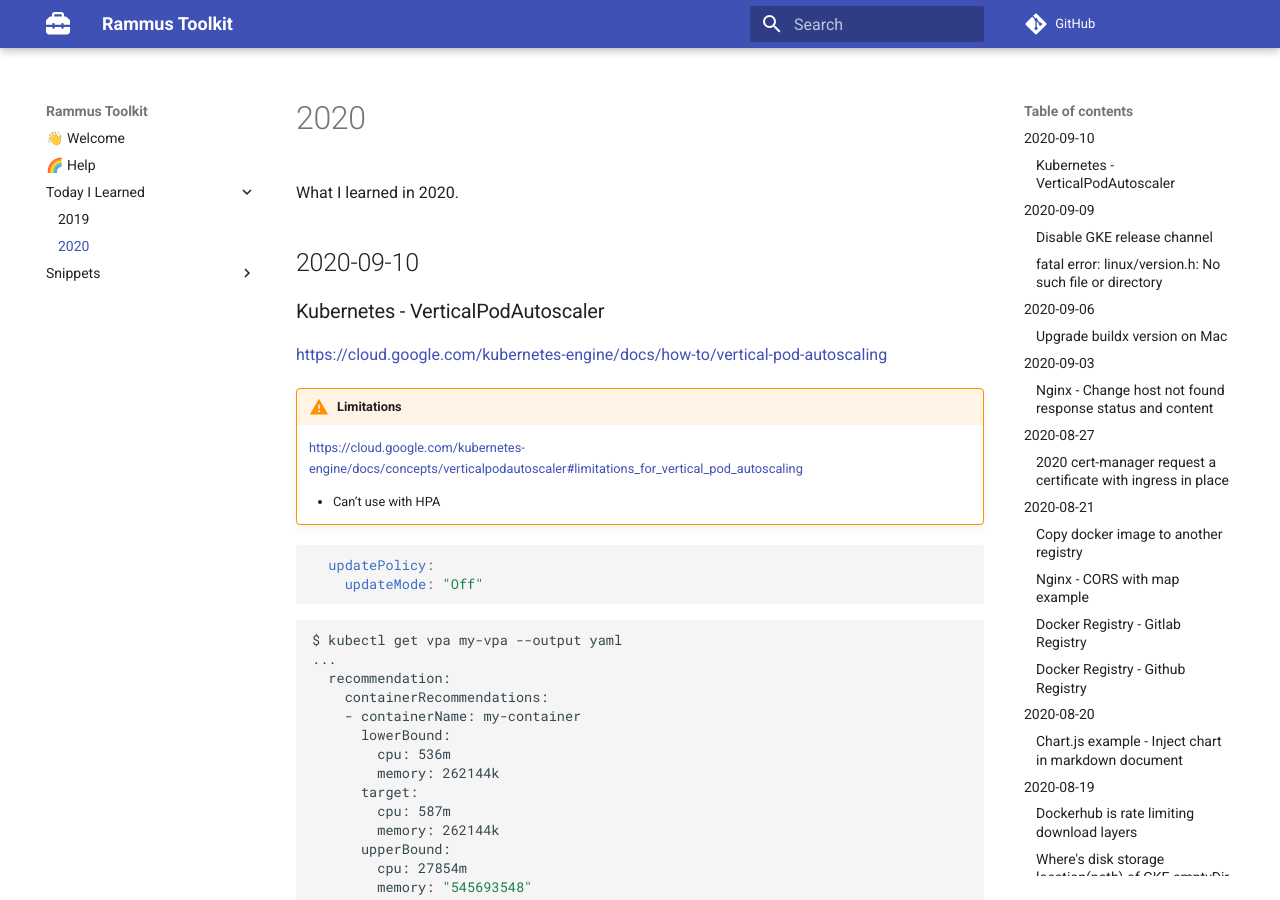
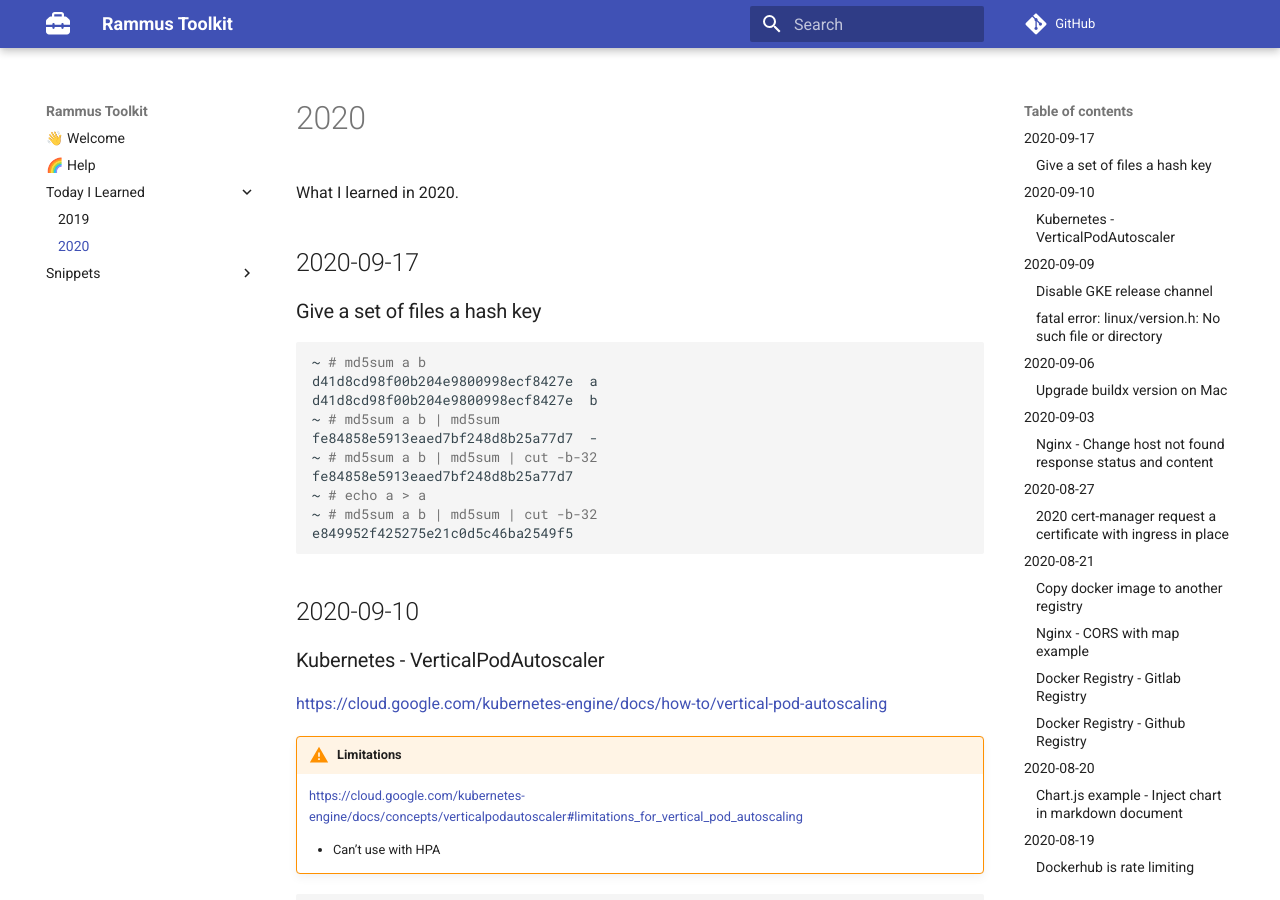
Before and after one commit to RammusXu/toolkit, an MkDocs documentation site: the page built from docs/Today-I-Learned/2020.md, in a window 1280 px wide and 900 px high. Built offline with MkDocs 1.6.1 and Material for MkDocs 9.7.7, drawn with Linux system fonts in a browser that asks for light colours; nearby versions of some CDN libraries; emoji names are drawn with the system emoji font; comment, search, counter and statistics services are not loaded.

Commit message:
### Give a set of files a hash key

````diff
--- a/docs/Today-I-Learned/2020.md
+++ b/docs/Today-I-Learned/2020.md
@@ -1,5 +1,20 @@
 
 What I learned in 2020.
+
+## 2020-09-17
+### Give a set of files a hash key
+```bash
+~ # md5sum a b
+d41d8cd98f00b204e9800998ecf8427e  a
+d41d8cd98f00b204e9800998ecf8427e  b
+~ # md5sum a b | md5sum
+fe84858e5913eaed7bf248d8b25a77d7  -
+~ # md5sum a b | md5sum | cut -b-32
+fe84858e5913eaed7bf248d8b25a77d7
+~ # echo a > a
+~ # md5sum a b | md5sum | cut -b-32
+e849952f425275e21c0d5c46ba2549f5
+```
 
 ## 2020-09-10
 ### Kubernetes - VerticalPodAutoscaler
````
